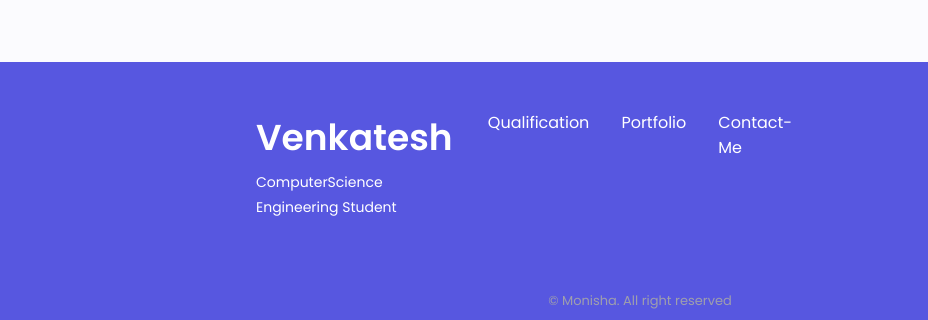
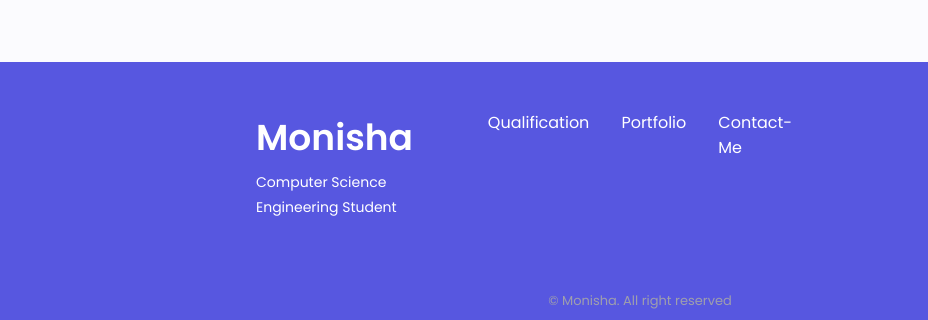
Before and after one commit to brmonisha/Portfolio_monishabr, a plain HTML site: page index.html in a window 1280 px wide. Shown: the part 4373-4693 px from the top of the page, 0-928 px from the left. Drawn offline with nearby package versions, Linux system fonts and the light colour scheme.

Commit message:
Update index.html

```diff
--- a/index.html
+++ b/index.html
@@ -732,9 +732,9 @@
       <div class="footer__bg">
         <div class="footer__container container grid">
           <div>
-            <h1 class="footer__title">Venkatesh</h1>
+            <h1 class="footer__title">Monisha</h1>
             <span class="footer__subtitle"
-              >ComputerScience Engineering Student</span
+              >Computer Science Engineering Student</span
             >
           </div>
 
```
